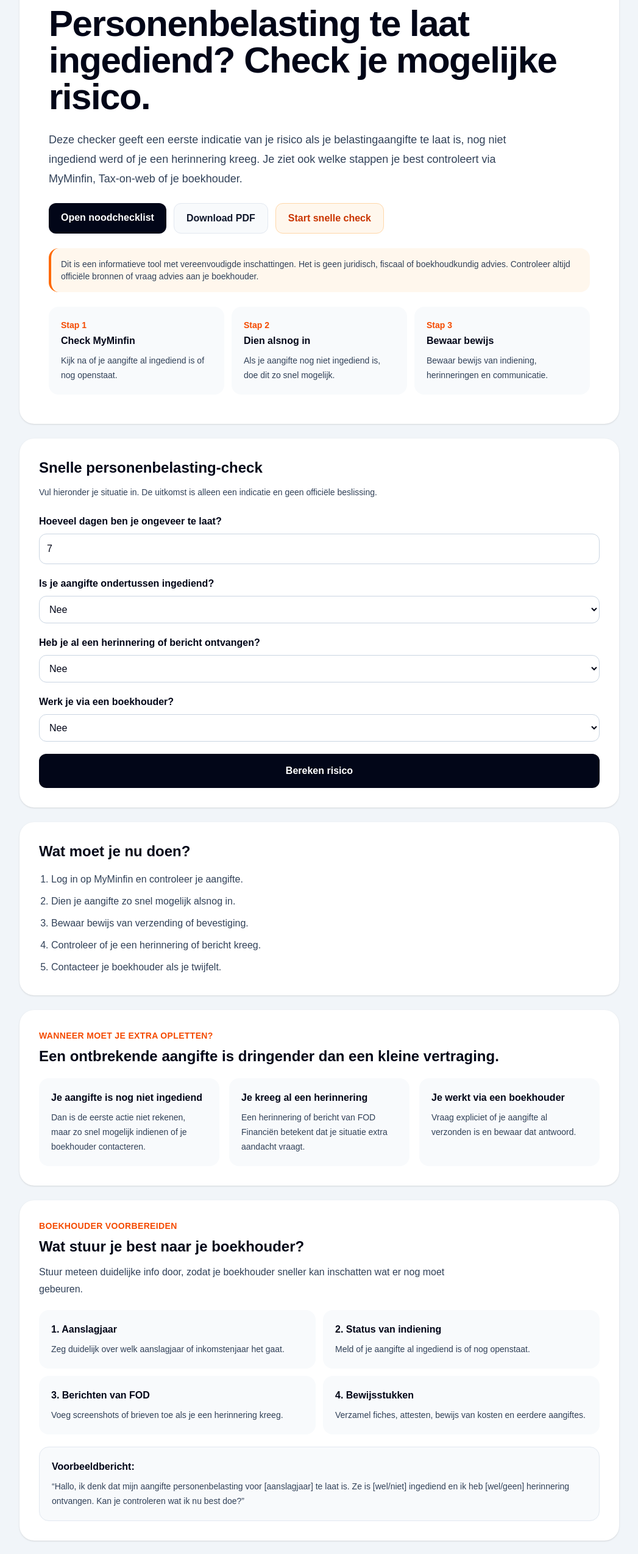
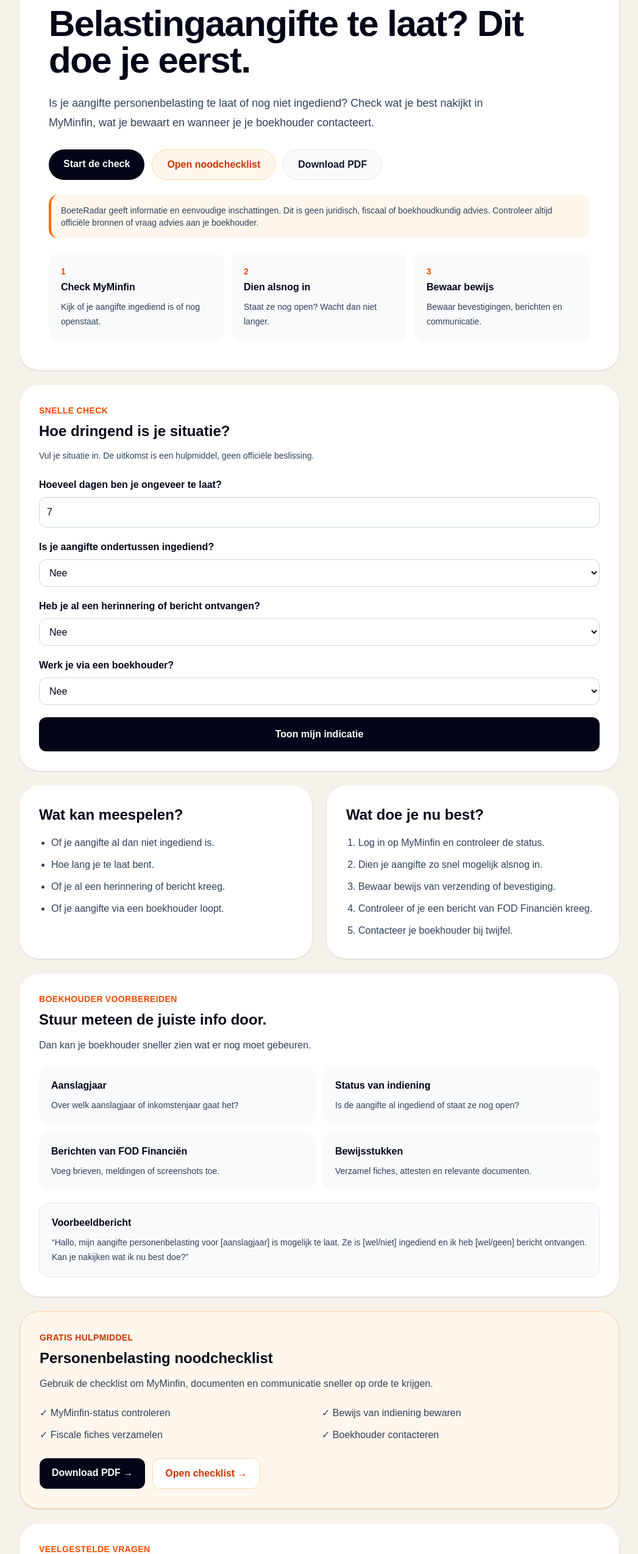
Before and after one commit to NathanVerd/Boeteradar, a Next.js app: page /personenbelasting-te-laat in a window 1280 px wide. Shown: the part 234-2782 px from the top of the page at 61% size, without its empty margins (116-1163 px from the left). Built offline with nearby package versions, Linux system fonts and the light colour scheme.

Commit message:
Improve personal tax page copy and layout

```diff
--- a/app/personenbelasting-te-laat/page.tsx
+++ b/app/personenbelasting-te-laat/page.tsx
@@ -20,58 +20,64 @@ export default function PersonenbelastingTeLaatPage() {
 
   let risk = "Laag";
   let riskColor = "border-emerald-300 bg-emerald-50";
-  let advice = "Controleer je aangifte en bewaar je bewijs van indiening.";
+  let advice = "Controleer je aangifte en bewaar je bewijs.";
   let possibleConsequence =
-    "Beperkt risico als alles tijdig of bijna tijdig werd rechtgezet.";
+    "Als alles intussen in orde is, blijft het risico meestal beperkter.";
 
   if (safeDays >= 1 || submitted === "no") {
     risk = "Middelmatig";
     riskColor = "border-orange-300 bg-orange-50";
     advice =
-      "Dien je aangifte zo snel mogelijk in via MyMinfin/Tax-on-web en bewaar je bewijs.";
+      "Controleer MyMinfin en dien je aangifte zo snel mogelijk alsnog in.";
     possibleConsequence =
-      "Er kan een risico ontstaan op een administratieve boete, extra controle of verdere opvolging.";
+      "Er kan een risico zijn op opvolging, een administratieve sanctie of extra controle.";
   }
 
   if (safeDays >= 30 || reminderReceived === "yes" || submitted === "no") {
     risk = "Hoog";
     riskColor = "border-red-300 bg-red-50";
     advice =
-      "Dien onmiddellijk in, contacteer je boekhouder of FOD Financiën en bewaar alle communicatie.";
+      "Dien zo snel mogelijk in en contacteer je boekhouder of FOD Financiën.";
     possibleConsequence =
-      "Bij laattijdige of ontbrekende aangifte kunnen boetes, belastingverhoging of aanslag van ambtswege mogelijk worden.";
+      "Bij een ontbrekende of laattijdige aangifte kunnen boetes, belastingverhoging of een aanslag van ambtswege mogelijk worden.";
   }
 
   if (hasAccountant === "yes" && submitted === "no") {
     advice =
-      "Contacteer je boekhouder vandaag nog en vraag expliciet of je aangifte al werd ingediend.";
+      "Contacteer je boekhouder vandaag nog en vraag of de aangifte al verzonden werd.";
   }
 
   return (
-    <main className="min-h-screen bg-slate-100 text-slate-950">
+    <main className="min-h-screen bg-[#f6f1ea] text-slate-950">
       <Header label="Personenbelasting" />
 
       <section className="mx-auto max-w-5xl px-5 py-10">
-        <div className="rounded-3xl bg-white p-7 shadow-sm md:p-12">
-          <p className="mb-4 text-sm font-bold uppercase tracking-wide text-orange-600">
+        <div className="rounded-[2rem] bg-white p-7 shadow-sm md:p-12">
+          <p className="mb-4 text-sm font-black uppercase tracking-wide text-orange-600">
             Personenbelasting te laat
           </p>
 
           <h1 className="max-w-4xl text-4xl font-black tracking-tight md:text-6xl">
-            Personenbelasting te laat ingediend? Check je mogelijke risico.
+            Belastingaangifte te laat? Dit doe je eerst.
           </h1>
 
           <p className="mt-6 max-w-3xl text-lg leading-8 text-slate-700">
-            Deze checker geeft een eerste indicatie van je risico als je
-            belastingaangifte te laat is, nog niet ingediend werd of je een
-            herinnering kreeg. Je ziet ook welke stappen je best controleert via
-            MyMinfin, Tax-on-web of je boekhouder.
+            Is je aangifte personenbelasting te laat of nog niet ingediend?
+            Check wat je best nakijkt in MyMinfin, wat je bewaart en wanneer je
+            je boekhouder contacteert.
           </p>
 
-          <div className="mt-6 flex flex-col gap-3 sm:flex-row">
+          <div className="mt-7 flex flex-col gap-3 sm:flex-row">
+            <a
+              href="#check"
+              className="rounded-full bg-slate-950 px-6 py-3 text-center font-black text-white transition hover:bg-slate-800"
+            >
+              Start de check
+            </a>
+
             <Link
               href="/checklists/personenbelasting-noodchecklist"
-              className="rounded-xl bg-slate-950 px-5 py-3 text-center font-bold text-white transition hover:bg-slate-800"
+              className="rounded-full border border-orange-200 bg-orange-50 px-6 py-3 text-center font-black text-orange-700 transition hover:bg-orange-100"
             >
               Open noodchecklist
             </Link>
@@ -79,43 +85,36 @@ export default function PersonenbelastingTeLaatPage() {
             <a
               href="/downloads/personenbelasting-noodchecklist.pdf"
               download
-              className="rounded-xl border border-slate-200 bg-slate-50 px-5 py-3 text-center font-bold text-slate-900 transition hover:bg-slate-100"
+              className="rounded-full border border-slate-200 bg-slate-50 px-6 py-3 text-center font-black text-slate-900 transition hover:bg-slate-100"
             >
               Download PDF
             </a>
-
-            <a
-              href="#check"
-              className="rounded-xl border border-orange-200 bg-orange-50 px-5 py-3 text-center font-bold text-orange-700 transition hover:bg-orange-100"
-            >
-              Start snelle check
-            </a>
           </div>
 
-          <DisclaimerBox text="Dit is een informatieve tool met vereenvoudigde inschattingen. Het is geen juridisch, fiscaal of boekhoudkundig advies. Controleer altijd officiële bronnen of vraag advies aan je boekhouder." />
+          <DisclaimerBox text="BoeteRadar geeft informatie en eenvoudige inschattingen. Dit is geen juridisch, fiscaal of boekhoudkundig advies. Controleer altijd officiële bronnen of vraag advies aan je boekhouder." />
 
           <div className="mt-6 grid gap-3 md:grid-cols-3">
             <div className="rounded-2xl bg-slate-50 p-5">
-              <p className="text-sm font-bold text-orange-600">Stap 1</p>
+              <p className="text-sm font-black text-orange-600">1</p>
               <h3 className="mt-1 font-black">Check MyMinfin</h3>
               <p className="mt-2 text-sm leading-6 text-slate-700">
-                Kijk na of je aangifte al ingediend is of nog openstaat.
+                Kijk of je aangifte ingediend is of nog openstaat.
               </p>
             </div>
 
             <div className="rounded-2xl bg-slate-50 p-5">
-              <p className="text-sm font-bold text-orange-600">Stap 2</p>
+              <p className="text-sm font-black text-orange-600">2</p>
               <h3 className="mt-1 font-black">Dien alsnog in</h3>
               <p className="mt-2 text-sm leading-6 text-slate-700">
-                Als je aangifte nog niet ingediend is, doe dit zo snel mogelijk.
+                Staat ze nog open? Wacht dan niet langer.
               </p>
             </div>
 
             <div className="rounded-2xl bg-slate-50 p-5">
-              <p className="text-sm font-bold text-orange-600">Stap 3</p>
+              <p className="text-sm font-black text-orange-600">3</p>
               <h3 className="mt-1 font-black">Bewaar bewijs</h3>
               <p className="mt-2 text-sm leading-6 text-slate-700">
-                Bewaar bewijs van indiening, herinneringen en communicatie.
+                Bewaar bevestigingen, berichten en communicatie.
               </p>
             </div>
           </div>
@@ -123,15 +122,19 @@ export default function PersonenbelastingTeLaatPage() {
 
         <div
           id="check"
-          className="mt-6 rounded-3xl bg-white p-7 shadow-sm md:p-8"
+          className="mt-6 rounded-[2rem] bg-white p-7 shadow-sm md:p-8"
         >
-          <h2 className="text-2xl font-black">
-            Snelle personenbelasting-check
+          <p className="text-sm font-black uppercase tracking-wide text-orange-600">
+            Snelle check
+          </p>
+
+          <h2 className="mt-2 text-2xl font-black">
+            Hoe dringend is je situatie?
           </h2>
 
           <p className="mt-3 max-w-2xl text-sm leading-6 text-slate-700">
-            Vul hieronder je situatie in. De uitkomst is alleen een indicatie en
-            geen officiële beslissing.
+            Vul je situatie in. De uitkomst is een hulpmiddel, geen officiële
+            beslissing.
           </p>
 
           <div className="mt-6 grid gap-5">
@@ -143,7 +146,7 @@ export default function PersonenbelastingTeLaatPage() {
                 max="1000"
                 value={daysLate}
                 onChange={(e) => setDaysLate(Number(e.target.value))}
-                className="mt-2 w-full rounded-xl border border-slate-300 p-3 font-normal"
+                className="mt-2 w-full rounded-xl border border-slate-300 bg-white p-3 font-normal"
               />
             </label>
 
@@ -152,7 +155,7 @@ export default function PersonenbelastingTeLaatPage() {
               <select
                 value={submitted}
                 onChange={(e) => setSubmitted(e.target.value)}
-                className="mt-2 w-full rounded-xl border border-slate-300 p-3 font-normal"
+                className="mt-2 w-full rounded-xl border border-slate-300 bg-white p-3 font-normal"
               >
                 <option value="yes">Ja</option>
                 <option value="no">Nee</option>
@@ -164,7 +167,7 @@ export default function PersonenbelastingTeLaatPage() {
               <select
                 value={reminderReceived}
                 onChange={(e) => setReminderReceived(e.target.value)}
-                className="mt-2 w-full rounded-xl border border-slate-300 p-3 font-normal"
+                className="mt-2 w-full rounded-xl border border-slate-300 bg-white p-3 font-normal"
               >
                 <option value="no">Nee</option>
                 <option value="yes">Ja</option>
@@ -176,7 +179,7 @@ export default function PersonenbelastingTeLaatPage() {
               <select
                 value={hasAccountant}
                 onChange={(e) => setHasAccountant(e.target.value)}
-                className="mt-2 w-full rounded-xl border border-slate-300 p-3 font-normal"
+                className="mt-2 w-full rounded-xl border border-slate-300 bg-white p-3 font-normal"
               >
                 <option value="no">Nee</option>
                 <option value="yes">Ja</option>
@@ -185,9 +188,9 @@ export default function PersonenbelastingTeLaatPage() {
 
             <button
               onClick={() => setCalculated(true)}
-              className="rounded-xl bg-slate-950 px-5 py-4 font-bold text-white hover:bg-slate-800"
+              className="rounded-xl bg-slate-950 px-5 py-4 font-bold text-white transition hover:bg-slate-800"
             >
-              Bereken risico
+              Toon mijn indicatie
             </button>
           </div>
 
@@ -204,132 +207,107 @@ export default function PersonenbelastingTeLaatPage() {
               </p>
 
               <p className="mt-3 text-sm leading-6 text-slate-700">
-                Deze inschatting kijkt naar vertraging, indieningsstatus en of je
-                al een herinnering kreeg. De echte gevolgen hangen af van je
-                concrete situatie en de beoordeling door de administratie.
+                Deze inschatting kijkt naar vertraging, indieningsstatus en of
+                je al een bericht kreeg. De echte gevolgen hangen af van je
+                concrete situatie.
               </p>
 
-              <p className="mt-3 font-bold">Beste actie: {advice}</p>
+              <p className="mt-3 font-bold">Wat nu? {advice}</p>
             </div>
           )}
         </div>
 
-        <section className="mt-6 rounded-3xl bg-white p-7 shadow-sm md:p-8">
-          <h2 className="text-2xl font-black">Wat moet je nu doen?</h2>
+        <div className="mt-6 grid gap-6 md:grid-cols-2">
+          <section className="rounded-[2rem] bg-white p-7 shadow-sm md:p-8">
+            <h2 className="text-2xl font-black">Wat kan meespelen?</h2>
 
-          <ol className="mt-4 list-decimal space-y-2 pl-5 leading-7 text-slate-700">
-            <li>Log in op MyMinfin en controleer je aangifte.</li>
-            <li>Dien je aangifte zo snel mogelijk alsnog in.</li>
-            <li>Bewaar bewijs van verzending of bevestiging.</li>
-            <li>Controleer of je een herinnering of bericht kreeg.</li>
-            <li>Contacteer je boekhouder als je twijfelt.</li>
-          </ol>
-        </section>
+            <ul className="mt-4 list-disc space-y-2 pl-5 leading-7 text-slate-700">
+              <li>Of je aangifte al dan niet ingediend is.</li>
+              <li>Hoe lang je te laat bent.</li>
+              <li>Of je al een herinnering of bericht kreeg.</li>
+              <li>Of je aangifte via een boekhouder loopt.</li>
+            </ul>
+          </section>
 
-        <section className="mt-6 rounded-3xl bg-white p-7 shadow-sm md:p-8">
-          <p className="text-sm font-bold uppercase tracking-wide text-orange-600">
-            Wanneer moet je extra opletten?
+          <section className="rounded-[2rem] bg-white p-7 shadow-sm md:p-8">
+            <h2 className="text-2xl font-black">Wat doe je nu best?</h2>
+
+            <ol className="mt-4 list-decimal space-y-2 pl-5 leading-7 text-slate-700">
+              <li>Log in op MyMinfin en controleer de status.</li>
+              <li>Dien je aangifte zo snel mogelijk alsnog in.</li>
+              <li>Bewaar bewijs van verzending of bevestiging.</li>
+              <li>Controleer of je een bericht van FOD Financiën kreeg.</li>
+              <li>Contacteer je boekhouder bij twijfel.</li>
+            </ol>
+          </section>
+        </div>
+
+        <section className="mt-6 rounded-[2rem] bg-white p-7 shadow-sm md:p-8">
+          <p className="text-sm font-black uppercase tracking-wide text-orange-600">
+            Boekhouder voorbereiden
           </p>
 
           <h2 className="mt-2 text-2xl font-black">
-            Een ontbrekende aangifte is dringender dan een kleine vertraging.
+            Stuur meteen de juiste info door.
           </h2>
 
-          <div className="mt-5 grid gap-4 md:grid-cols-3">
+          <p className="mt-3 max-w-2xl leading-7 text-slate-700">
+            Dan kan je boekhouder sneller zien wat er nog moet gebeuren.
+          </p>
+
+          <div className="mt-5 grid gap-3 md:grid-cols-2">
             <div className="rounded-2xl bg-slate-50 p-5">
-              <h3 className="font-black">Je aangifte is nog niet ingediend</h3>
+              <h3 className="font-black">Aanslagjaar</h3>
               <p className="mt-2 text-sm leading-6 text-slate-700">
-                Dan is de eerste actie niet rekenen, maar zo snel mogelijk
-                indienen of je boekhouder contacteren.
+                Over welk aanslagjaar of inkomstenjaar gaat het?
               </p>
             </div>
 
             <div className="rounded-2xl bg-slate-50 p-5">
-              <h3 className="font-black">Je kreeg al een herinnering</h3>
+              <h3 className="font-black">Status van indiening</h3>
               <p className="mt-2 text-sm leading-6 text-slate-700">
-                Een herinnering of bericht van FOD Financiën betekent dat je
-                situatie extra aandacht vraagt.
+                Is de aangifte al ingediend of staat ze nog open?
               </p>
             </div>
 
             <div className="rounded-2xl bg-slate-50 p-5">
-              <h3 className="font-black">Je werkt via een boekhouder</h3>
+              <h3 className="font-black">Berichten van FOD Financiën</h3>
               <p className="mt-2 text-sm leading-6 text-slate-700">
-                Vraag expliciet of je aangifte al verzonden is en bewaar dat
-                antwoord.
-              </p>
-            </div>
-          </div>
-        </section>
-
-        <section className="mt-6 rounded-3xl bg-white p-7 shadow-sm md:p-8">
-          <p className="text-sm font-bold uppercase tracking-wide text-orange-600">
-            Boekhouder voorbereiden
-          </p>
-
-          <h2 className="mt-2 text-2xl font-black">
-            Wat stuur je best naar je boekhouder?
-          </h2>
-
-          <p className="mt-3 max-w-2xl leading-7 text-slate-700">
-            Stuur meteen duidelijke info door, zodat je boekhouder sneller kan
-            inschatten wat er nog moet gebeuren.
-          </p>
-
-          <div className="mt-5 grid gap-3 md:grid-cols-2">
-            <div className="rounded-2xl bg-slate-50 p-5">
-              <h3 className="font-black">1. Aanslagjaar</h3>
-              <p className="mt-2 text-sm leading-6 text-slate-700">
-                Zeg duidelijk over welk aanslagjaar of inkomstenjaar het gaat.
+                Voeg brieven, meldingen of screenshots toe.
               </p>
             </div>
 
             <div className="rounded-2xl bg-slate-50 p-5">
-              <h3 className="font-black">2. Status van indiening</h3>
+              <h3 className="font-black">Bewijsstukken</h3>
               <p className="mt-2 text-sm leading-6 text-slate-700">
-                Meld of je aangifte al ingediend is of nog openstaat.
-              </p>
-            </div>
-
-            <div className="rounded-2xl bg-slate-50 p-5">
-              <h3 className="font-black">3. Berichten van FOD</h3>
-              <p className="mt-2 text-sm leading-6 text-slate-700">
-                Voeg screenshots of brieven toe als je een herinnering kreeg.
-              </p>
-            </div>
-
-            <div className="rounded-2xl bg-slate-50 p-5">
-              <h3 className="font-black">4. Bewijsstukken</h3>
-              <p className="mt-2 text-sm leading-6 text-slate-700">
-                Verzamel fiches, attesten, bewijs van kosten en eerdere
-                aangiftes.
+                Verzamel fiches, attesten en relevante documenten.
               </p>
             </div>
           </div>
 
           <div className="mt-5 rounded-2xl border border-slate-200 bg-slate-50 p-5">
-            <p className="font-bold">Voorbeeldbericht:</p>
+            <p className="font-bold">Voorbeeldbericht</p>
             <p className="mt-2 text-sm leading-6 text-slate-700">
-              “Hallo, ik denk dat mijn aangifte personenbelasting voor
-              [aanslagjaar] te laat is. Ze is [wel/niet] ingediend en ik heb
-              [wel/geen] herinnering ontvangen. Kan je controleren wat ik nu best
+              “Hallo, mijn aangifte personenbelasting voor [aanslagjaar] is
+              mogelijk te laat. Ze is [wel/niet] ingediend en ik heb
+              [wel/geen] bericht ontvangen. Kan je nakijken wat ik nu best
               doe?”
             </p>
           </div>
         </section>
 
-        <section className="mt-6 rounded-3xl border border-orange-200 bg-orange-50 p-7 shadow-sm md:p-8">
-          <p className="text-sm font-bold uppercase tracking-wide text-orange-700">
+        <section className="mt-6 rounded-[2rem] border border-orange-200 bg-orange-50 p-7 shadow-sm md:p-8">
+          <p className="text-sm font-black uppercase tracking-wide text-orange-700">
             Gratis hulpmiddel
           </p>
 
           <h2 className="mt-2 text-2xl font-black">
-            Belastingaangifte noodchecklist
+            Personenbelasting noodchecklist
           </h2>
 
           <p className="mt-3 max-w-2xl leading-7 text-slate-700">
-            Gebruik deze checklist om snel te verzamelen wat je nodig hebt als je
-            aangifte te laat is of nog moet worden ingediend.
+            Gebruik de checklist om MyMinfin, documenten en communicatie sneller
+            op orde te krijgen.
           </p>
 
           <ul className="mt-5 grid gap-2 leading-7 text-slate-700 md:grid-cols-2">
@@ -352,18 +330,18 @@ export default function PersonenbelastingTeLaatPage() {
               href="/checklists/personenbelasting-noodchecklist"
               className="rounded-xl border border-orange-200 bg-white px-5 py-3 text-center font-bold text-orange-700 transition hover:bg-orange-100"
             >
-              Open noodchecklist →
+              Open checklist →
             </Link>
           </div>
         </section>
 
-        <section className="mt-6 rounded-3xl bg-white p-7 shadow-sm md:p-8">
-          <p className="text-sm font-bold uppercase tracking-wide text-orange-600">
+        <section className="mt-6 rounded-[2rem] bg-white p-7 shadow-sm md:p-8">
+          <p className="text-sm font-black uppercase tracking-wide text-orange-600">
             Veelgestelde vragen
           </p>
 
           <h2 className="mt-2 text-2xl font-black">
-            Vragen over personenbelasting te laat
+            Personenbelasting te laat: veelgestelde vragen
           </h2>
 
           <div className="mt-6 grid gap-4">
@@ -372,19 +350,16 @@ export default function PersonenbelastingTeLaatPage() {
                 Wat moet ik doen als mijn belastingaangifte te laat is?
               </h3>
               <p className="mt-2 text-sm leading-6 text-slate-700">
-                Log in op MyMinfin, controleer de status van je aangifte en dien
-                ze zo snel mogelijk alsnog in.
+                Log in op MyMinfin, controleer de status en dien de aangifte zo
+                snel mogelijk alsnog in.
               </p>
             </div>
 
             <div className="rounded-2xl bg-slate-50 p-5">
-              <h3 className="font-black">
-                Kan ik een boete krijgen als ik te laat ben?
-              </h3>
+              <h3 className="font-black">Kan ik een boete krijgen?</h3>
               <p className="mt-2 text-sm leading-6 text-slate-700">
-                Bij laattijdige of ontbrekende aangifte kunnen administratieve
-                sancties mogelijk worden. De exacte gevolgen hangen af van je
-                concrete situatie.
+                Dat kan bij een laattijdige of ontbrekende aangifte. De echte
+                gevolgen hangen af van je concrete situatie.
               </p>
             </div>
 
@@ -393,16 +368,8 @@ export default function PersonenbelastingTeLaatPage() {
                 Wat als mijn boekhouder te laat is?
               </h3>
               <p className="mt-2 text-sm leading-6 text-slate-700">
-                Contacteer je boekhouder meteen en vraag expliciet of de aangifte
-                al verzonden werd. Bewaar alle communicatie.
-              </p>
-            </div>
-
-            <div className="rounded-2xl bg-slate-50 p-5">
-              <h3 className="font-black">Is deze checker exact?</h3>
-              <p className="mt-2 text-sm leading-6 text-slate-700">
-                Nee. BoeteRadar gebruikt een vereenvoudigde risico-inschatting.
-                Controleer altijd FOD Financiën of vraag professioneel advies.
+                Vraag meteen of de aangifte al verzonden werd en bewaar die
+                communicatie.
               </p>
             </div>
           </div>
@@ -425,17 +392,16 @@ export default function PersonenbelastingTeLaatPage() {
           ]}
         />
 
-        <section className="mt-6 rounded-3xl border border-slate-200 bg-white p-7 shadow-sm md:p-8">
-          <p className="text-sm font-bold uppercase tracking-wide text-orange-600">
+        <section className="mt-6 rounded-[2rem] border border-slate-200 bg-white p-7 shadow-sm md:p-8">
+          <p className="text-sm font-black uppercase tracking-wide text-orange-600">
             Laatst inhoudelijk nagekeken
           </p>
 
           <h2 className="mt-2 text-2xl font-black">Mei 2026</h2>
 
           <p className="mt-3 max-w-2xl leading-7 text-slate-700">
-            Regels, termijnen en procedures kunnen wijzigen. Controleer altijd de
-            officiële bronnen of vraag professioneel advies voor je concrete
-            situatie.
+            Regels, termijnen en procedures kunnen wijzigen. Controleer altijd
+            officiële bronnen of vraag professioneel advies.
           </p>
         </section>
 
```
